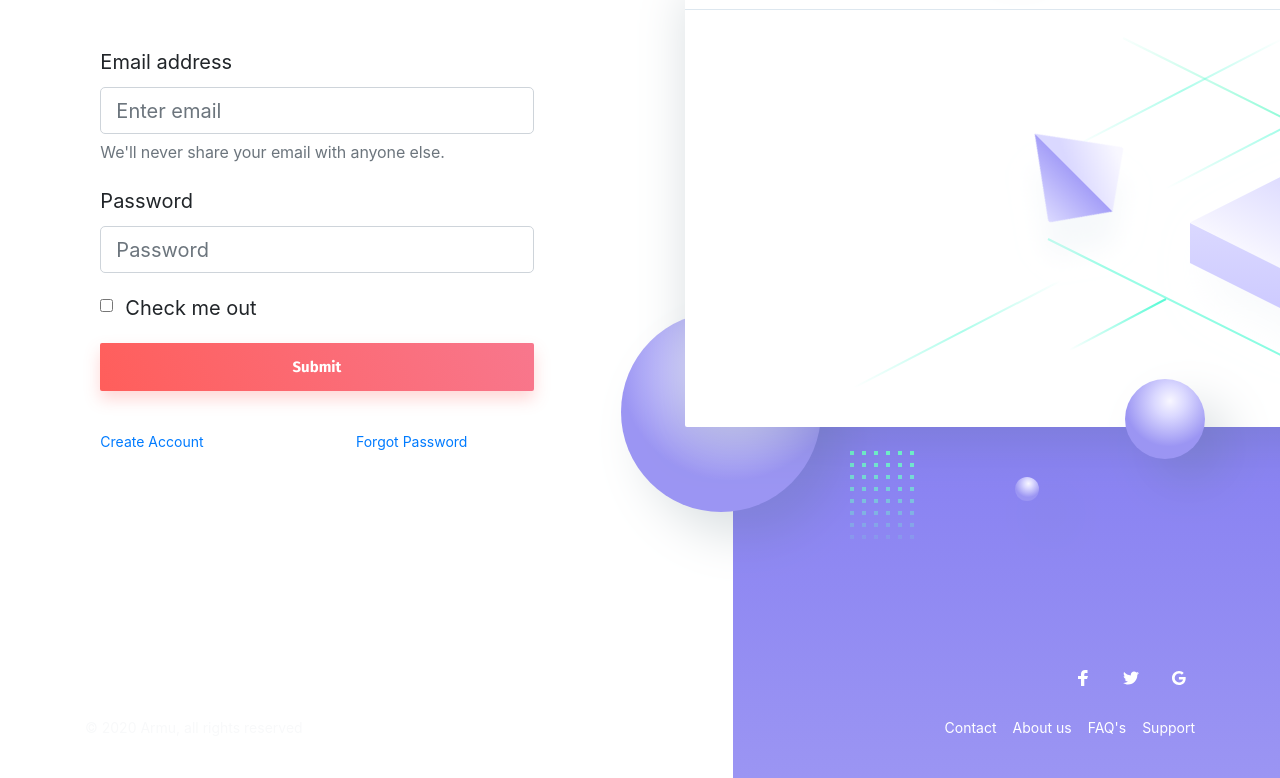
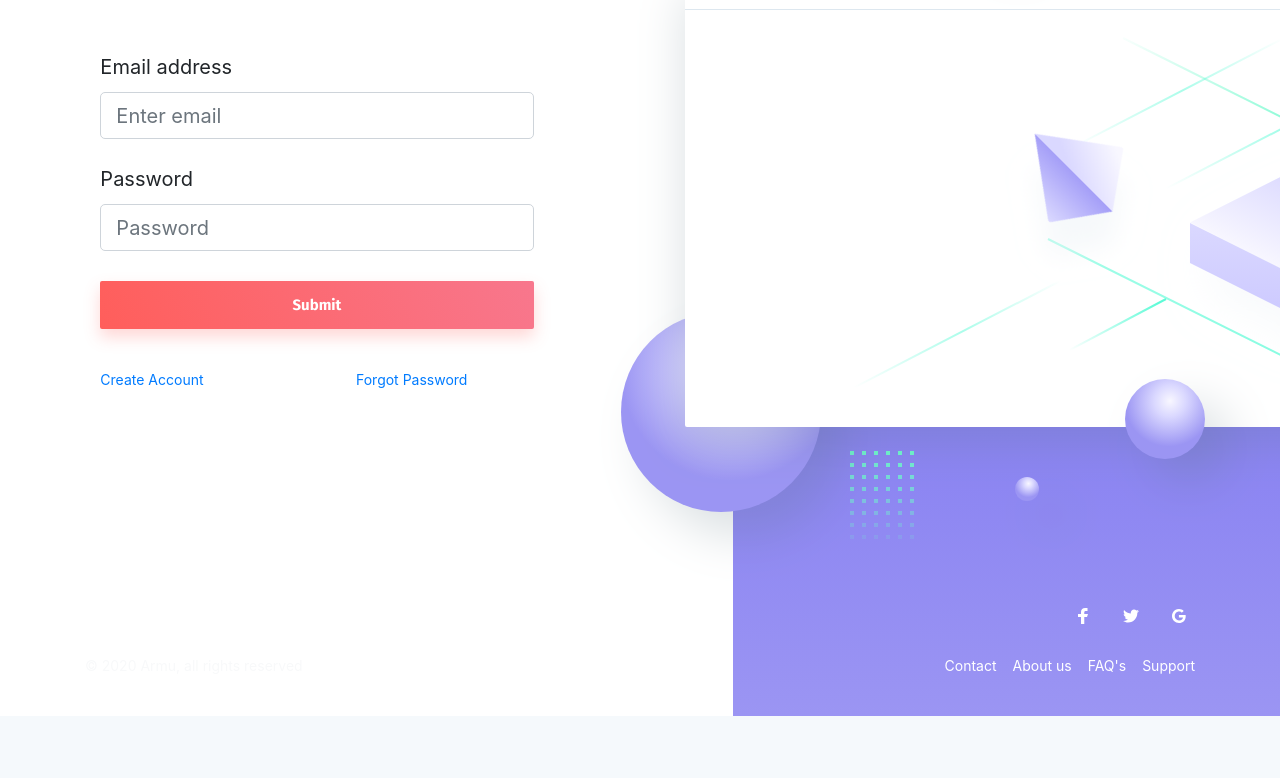
Before and after one commit to peterchege/armu-farmer, a plain HTML site: page Login_farmer.html in a window 1280 px wide. Shown: the part 151-929 px from the top of the page. After the commit the page ends 867 px from the top, so only its background shows below. Drawn offline with nearby package versions, Linux system fonts and the light colour scheme.

Commit message:
complete

```diff
--- a/Login_farmer.html
+++ b/Login_farmer.html
@@ -42,19 +42,13 @@
                                            		<label for="exampleInputEmail1">Email address</label>
                                            		<input type="email" class="form-control" id="exampleInputEmail1"
                                            			aria-describedby="emailHelp" placeholder="Enter email">
-                                           		<small id="emailHelp" class="form-text text-muted">We'll never share
-                                           			your email with anyone else.</small>
+
                                            	</div>
                                            	<div class="form-group">
                                            		<label for="exampleInputPassword1">Password</label>
                                            		<input type="password" class="form-control"
                                            			id="exampleInputPassword1" placeholder="Password">
                                            	</div>
-                                           	<div class="form-group form-check">
-                                           		<input type="checkbox" class="form-check-input" id="exampleCheck1">
-                                           		<label class="form-check-label" for="exampleCheck1">Check me
-                                           			out</label>
-                                               </div>
 
                                            	<button type="submit" class=" form-btn button button-primary button-block button-shadow ">
                                                    Submit</button>
--- a/dist/css/main.css
+++ b/dist/css/main.css
@@ -24,6 +24,13 @@
 .box-contain form{
     width: 90%;
 }
+.box-contain label {
+	margin: 5px auto;
+}
+.box-contain input {
+	margin: 5px auto;
+}
 .box-contain .form-btn {
-	width: 100%;
+    width: 100%;
+    margin-top: 30px;
 }
```
